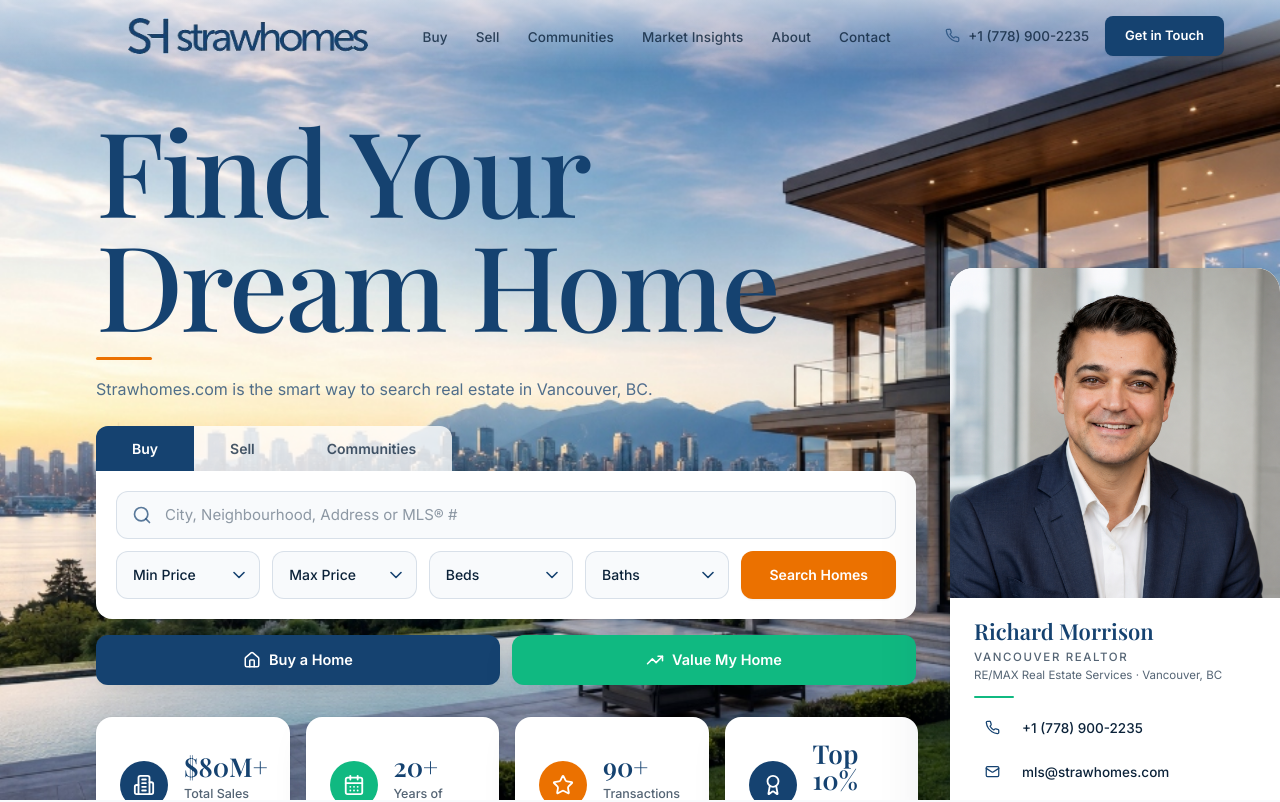
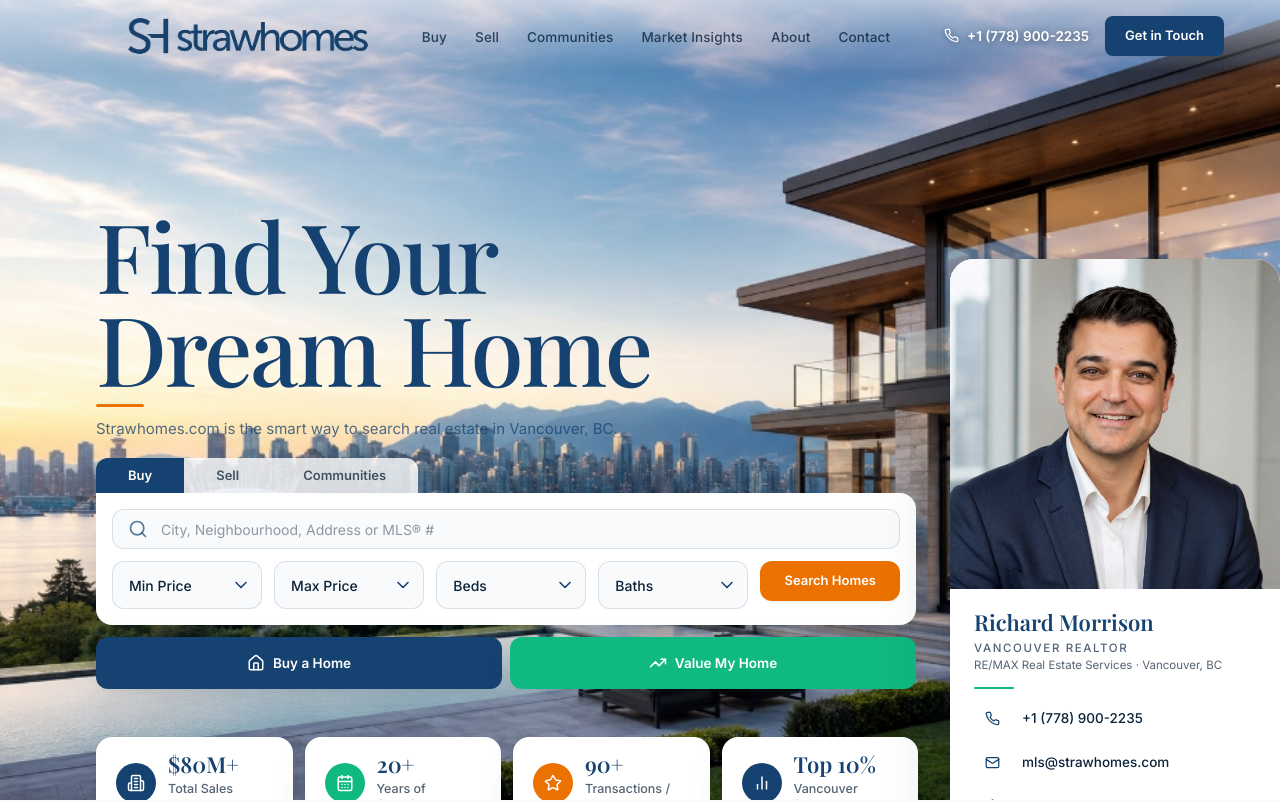
Before and after one commit to dariamorrison26-cell/strawhomes, a React (Vite) app: page / in a window 1280 px wide. Shown: the top 802 px of the page. Built offline with nearby package versions, Linux system fonts and the light colour scheme.

Commit message:
feat(hero): expand stat cards downward, increase spacing from CTAs

```diff
--- a/src/components/Header.jsx
+++ b/src/components/Header.jsx
@@ -61,9 +61,14 @@
         <div className="hidden items-center gap-4 lg:flex">
           <a
             href="tel:+17789002235"
-            className="flex items-center gap-2 text-[13.5px] font-medium text-brand-navy/80 transition-colors hover:text-brand-blue"
+            className={`flex items-center gap-2 text-[13.5px] font-semibold transition-colors hover:text-brand-blue ${
+              scrolled ? 'text-brand-navy' : 'text-white drop-shadow-[0_1px_3px_rgba(0,0,0,0.45)]'
+            }`}
           >
-            <Phone className="h-[15px] w-[15px] text-brand-blue/70" aria-hidden />
+            <Phone
+              className={`h-[15px] w-[15px] transition-colors ${scrolled ? 'text-brand-blue/70' : 'text-white'}`}
+              aria-hidden
+            />
             +1 (778) 900-2235
           </a>
           <a
--- a/src/components/Hero.jsx
+++ b/src/components/Hero.jsx
@@ -7,7 +7,7 @@
   Mail,
   Globe,
   Building2,
-  Award,
+  BarChart2,
   CalendarDays,
   Star,
   ShieldCheck
@@ -30,7 +30,7 @@
   { icon: Building2, value: '$80M+', label: 'Total Sales Volume', tone: 'blue' },
   { icon: CalendarDays, value: '20+', label: 'Years of Experience', tone: 'green' },
   { icon: Star, value: '90+', label: 'Transactions / Year', tone: 'orange' },
-  { icon: Award, value: 'Top 10%', label: 'Vancouver Realtors', tone: 'blue' }
+  { icon: BarChart2, value: 'Top 10%', label: 'Vancouver Realtors', tone: 'blue' }
 ];
 
 const TONES = {
@@ -54,15 +54,15 @@
         />
       </div>
 
-      <div className="relative flex-1 max-w-hero pt-20 pb-3 pl-6 pr-6 md:pl-12 md:pr-8 md:pt-24 lg:pl-20 lg:pr-0 lg:pt-28 xl:pl-24">
-        <div className="grid gap-8 lg:grid-cols-[1fr_330px] lg:gap-6 xl:gap-8">
+      <div className="relative flex-1 max-w-hero pt-32 pb-2 pl-6 pr-6 md:pl-12 md:pr-8 md:pt-40 lg:pl-20 lg:pr-0 lg:pt-52 xl:pl-24">
+        <div className="grid gap-8 items-end lg:grid-cols-[1fr_330px] lg:gap-6 xl:gap-8">
           {/* LEFT */}
           <div className="flex flex-col">
             <motion.h1
               initial={{ opacity: 0, y: 26 }}
               animate={{ opacity: 1, y: 0 }}
               transition={{ duration: 0.9, delay: 0.15, ease: [0.22, 1, 0.36, 1] }}
-              className="font-display text-[52px] font-light leading-[0.97] tracking-[-0.025em] text-brand-blue sm:text-[68px] md:text-[90px] lg:text-[104px] xl:text-[118px]"
+              className="font-display text-[42px] font-light leading-[0.97] tracking-[-0.025em] text-brand-blue sm:text-[54px] md:text-[72px] lg:text-[84px] xl:text-[96px]"
               style={{ fontFeatureSettings: '"kern" 1, "liga" 1', letterSpacing: '-0.025em' }}
             >
               Find Your
@@ -76,7 +76,7 @@
               animate={{ opacity: 1, scaleX: 1 }}
               transition={{ duration: 0.6, delay: 0.35, ease: [0.22, 1, 0.36, 1] }}
               style={{ transformOrigin: 'left' }}
-              className="mt-4 h-[3px] w-14 rounded-full bg-brand-orange"
+              className="mt-2.5 h-[3px] w-12 rounded-full bg-brand-orange"
               aria-hidden
             />
 
@@ -84,7 +84,7 @@
               initial={{ opacity: 0, y: 16 }}
               animate={{ opacity: 1, y: 0 }}
               transition={{ duration: 0.7, delay: 0.45, ease: [0.22, 1, 0.36, 1] }}
-              className="mt-4 max-w-xl text-[15px] font-normal leading-relaxed text-brand-blue/75 sm:text-[16px]"
+              className="mt-2.5 max-w-xl text-[14px] font-normal leading-relaxed text-brand-blue/75 sm:text-[15px]"
             >
               Strawhomes.com is the smart way to search real estate in Vancouver, BC.
             </motion.p>
@@ -94,7 +94,7 @@
               initial={{ opacity: 0, y: 24 }}
               animate={{ opacity: 1, y: 0 }}
               transition={{ duration: 0.8, delay: 0.6, ease: [0.22, 1, 0.36, 1] }}
-              className="mt-6 w-full max-w-[820px]"
+              className="mt-4 w-full max-w-[820px]"
             >
               <div role="tablist" className="flex w-fit overflow-hidden rounded-t-xl">
                 {TABS.map((t) => {
@@ -105,7 +105,7 @@
                       role="tab"
                       aria-selected={active}
                       onClick={() => setTab(t)}
-                      className={`px-7 py-3 text-[14px] font-semibold transition-all sm:px-9 ${active
+                      className={`px-6 py-2 text-[13px] font-semibold transition-all sm:px-8 ${active
                         ? 'bg-brand-blue text-white shadow-[0_-6px_20px_-8px_rgba(11,34,57,0.4)]'
                         : 'bg-white/80 text-brand-navy/75 hover:bg-white'
                         }`}
@@ -116,7 +116,7 @@
                 })}
               </div>
 
-              <div className="rounded-b-2xl rounded-tr-2xl bg-white p-4 shadow-card sm:p-5">
+              <div className="rounded-b-2xl rounded-tr-2xl bg-white p-3 shadow-card sm:p-4">
                 <label className="relative block">
                   <span className="sr-only">Search</span>
                   <Search
@@ -126,7 +126,7 @@
                   <input
                     type="text"
                     placeholder="City, Neighbourhood, Address or MLS® #"
-                    className="h-12 w-full rounded-xl border border-brand bg-brand-soft pl-12 pr-4 text-[15px] text-brand-navy placeholder:text-brand-navy/45 transition-all focus:border-brand-blue focus:bg-white focus:outline-none focus:ring-4 focus:ring-brand-blue/10"
+                    className="h-10 w-full rounded-xl border border-brand bg-brand-soft pl-12 pr-4 text-[14px] text-brand-navy placeholder:text-brand-navy/45 transition-all focus:border-brand-blue focus:bg-white focus:outline-none focus:ring-4 focus:ring-brand-blue/10"
                   />
                 </label>
 
@@ -137,7 +137,7 @@
                   <FilterSelect label="Baths" options={['Any', '1+', '2+', '3+', '4+']} />
                   <button
                     type="button"
-                    className="col-span-2 inline-flex h-12 items-center justify-center gap-2 rounded-xl bg-brand-orange px-7 text-[14px] font-semibold text-white shadow-sm transition-all duration-200 hover:-translate-y-0.5 hover:bg-brand-orange-dark hover:shadow-card-hover focus-ring md:col-span-1"
+                    className="col-span-2 inline-flex h-10 items-center justify-center gap-2 rounded-xl bg-brand-orange px-6 text-[13px] font-semibold text-white shadow-sm transition-all duration-200 hover:-translate-y-0.5 hover:bg-brand-orange-dark hover:shadow-card-hover focus-ring md:col-span-1"
                   >
                     Search Homes
                   </button>
@@ -150,17 +150,17 @@
               initial={{ opacity: 0, y: 16 }}
               animate={{ opacity: 1, y: 0 }}
               transition={{ duration: 0.6, delay: 0.6 }}
-              className="mt-4 flex w-full max-w-[820px] flex-col gap-3 sm:flex-row"
+              className="mt-3 flex w-full max-w-[820px] flex-col gap-2 sm:flex-row"
             >
               <a
                 href="#listings"
-                className="group inline-flex flex-1 items-center justify-center gap-2 rounded-xl bg-brand-blue px-6 py-3.5 text-[14.5px] font-semibold text-white shadow-card transition-all duration-300 hover:-translate-y-0.5 hover:bg-brand-blue-dark hover:shadow-card-hover"
+                className="group inline-flex flex-1 items-center justify-center gap-2 rounded-xl bg-brand-blue px-6 py-4 text-[13.5px] font-semibold text-white shadow-card transition-all duration-300 hover:-translate-y-0.5 hover:bg-brand-blue-dark hover:shadow-card-hover"
               >
                 <Home className="h-[18px] w-[18px]" aria-hidden /> Buy a Home
               </a>
               <a
                 href="#value"
-                className="group inline-flex flex-1 items-center justify-center gap-2 rounded-xl bg-brand-green px-6 py-3.5 text-[14.5px] font-semibold text-white shadow-card transition-all duration-300 hover:-translate-y-0.5 hover:bg-brand-green-dark hover:shadow-card-hover"
+                className="group inline-flex flex-1 items-center justify-center gap-2 rounded-xl bg-brand-green px-6 py-4 text-[13.5px] font-semibold text-white shadow-card transition-all duration-300 hover:-translate-y-0.5 hover:bg-brand-green-dark hover:shadow-card-hover"
               >
                 <TrendingUp className="h-[18px] w-[18px]" aria-hidden /> Value My Home
               </a>
@@ -174,7 +174,7 @@
                 hidden: {},
                 show: { transition: { staggerChildren: 0.08, delayChildren: 0.75 } }
               }}
-              className="mt-8 grid w-full grid-cols-2 gap-3 sm:gap-4 lg:grid-cols-4"
+              className="mt-12 grid w-full grid-cols-2 gap-2 sm:gap-3 lg:grid-cols-4"
             >
               {STATS.map(({ icon: Icon, value, label, tone }) => (
                 <motion.li
@@ -184,16 +184,16 @@
                     show: { opacity: 1, y: 0, transition: { duration: 0.55, ease: [0.22, 1, 0.36, 1] } }
                   }}
                   whileHover={{ y: -4 }}
-                  className="flex items-center gap-4 rounded-2xl bg-white px-5 py-5 shadow-card ring-1 ring-black/[0.02] sm:px-6 sm:py-6"
+                  className="flex items-center gap-3 rounded-2xl bg-white px-4 pt-3.5 pb-7 shadow-card ring-1 ring-black/[0.02] sm:px-5 sm:pt-4 sm:pb-8"
                 >
                   <span
-                    className={`flex h-12 w-12 shrink-0 items-center justify-center rounded-full ${TONES[tone]}`}
+                    className={`flex h-10 w-10 shrink-0 items-center justify-center rounded-full ${TONES[tone]}`}
                     aria-hidden
                   >
-                    <Icon className="h-[22px] w-[22px]" />
+                    <Icon className="h-[18px] w-[18px]" />
                   </span>
                   <div className="min-w-0">
-                    <div className="font-display text-[24px] font-semibold leading-none text-brand-blue sm:text-[26px]">
+                    <div className="font-display text-[20px] font-semibold leading-none text-brand-blue sm:text-[22px]">
                       {value}
                     </div>
                     <div className="mt-1.5 text-[12.5px] font-medium leading-tight text-brand-navy/70">
```
